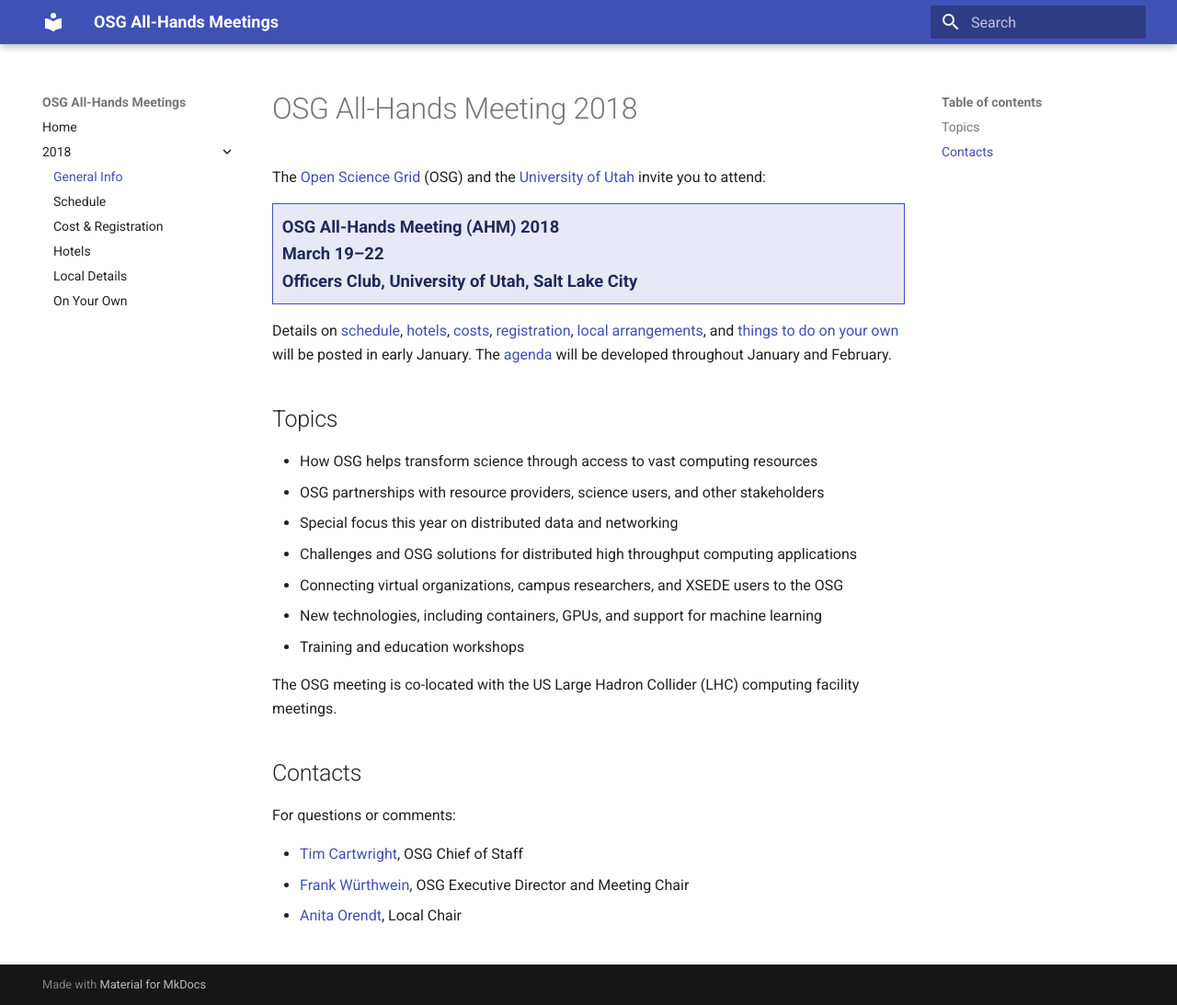
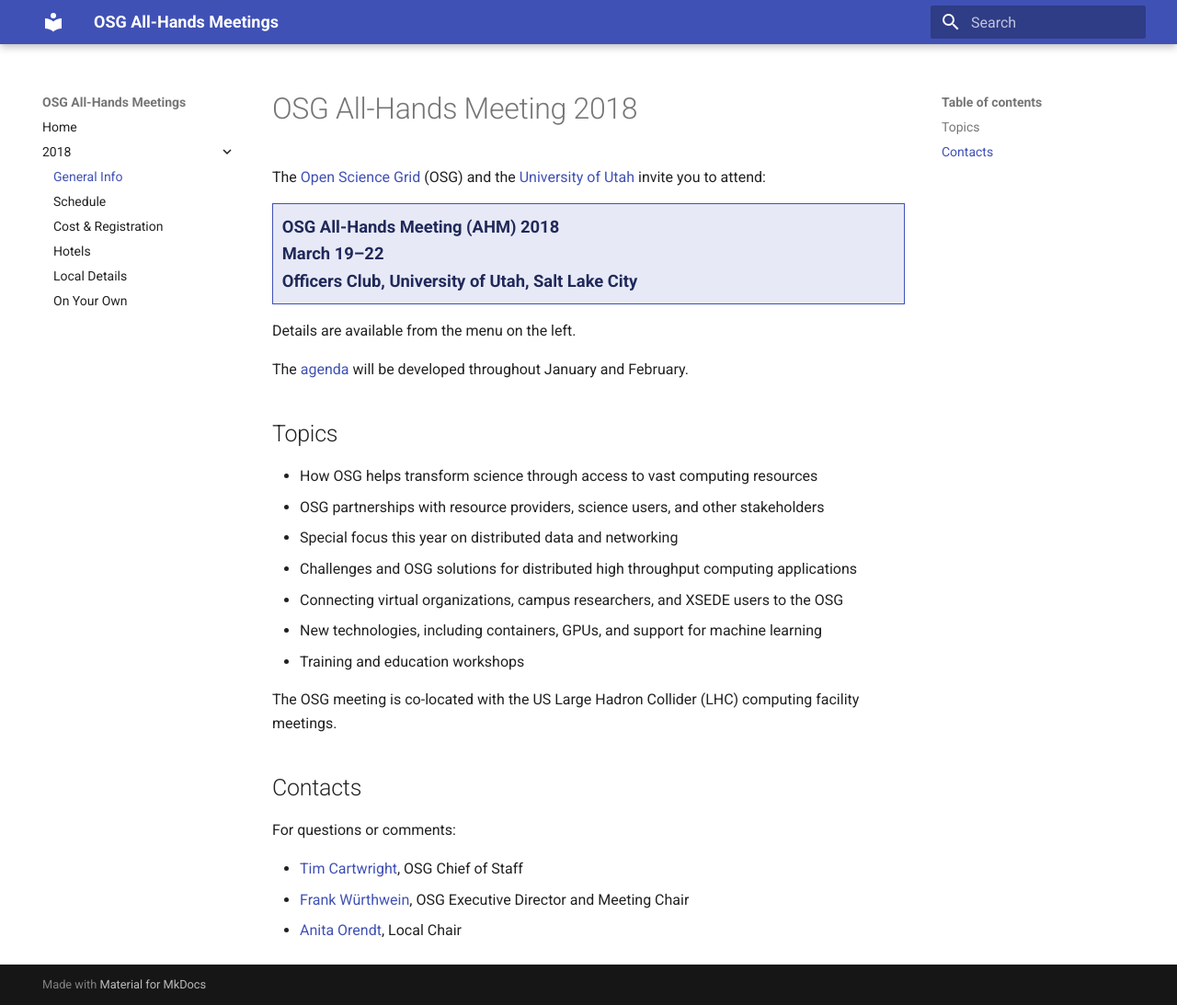
Before and after one commit to osg-htc/all-hands, an MkDocs documentation site: the page built from docs/2018/index.md, in a window 1280 px wide and 1093 px high. Shown: the whole window at 92% size. Built offline with MkDocs 1.6.1 and Material for MkDocs 9.7.7, drawn with Linux system fonts in a browser that asks for light colours; old or Windows-style settings are respelled for this version of MkDocs.

Commit message:
Final changes to open registration

```diff
--- a/docs/2018/index.md
+++ b/docs/2018/index.md
@@ -11,9 +11,9 @@
   Officers Club, University of Utah, Salt Lake City
 </div>
 
-Details on [schedule](schedule.md), [hotels](hotels.md), [costs](registration.md), [registration](registration.md),
-[local arrangements](local.md), and [things to do on your own](on-your-own.md) will be posted in early January.  The
-[agenda](https://indico.fnal.gov/event/15344/) will be developed throughout January and February.
+Details are available from the menu on the left.
+
+The [agenda](https://indico.fnal.gov/event/15344/) will be developed throughout January and February.
 
 ## Topics
 
```
Also changed, not shown: docs/2018/registration.md (+2 -1 lines).
